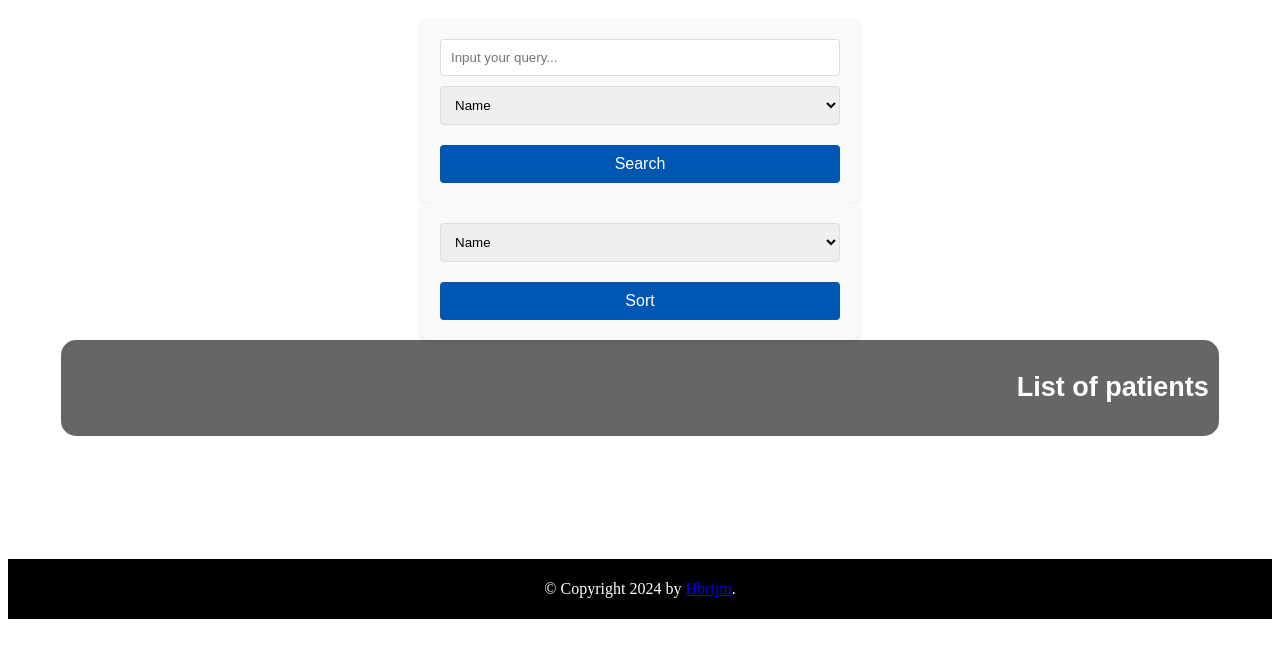
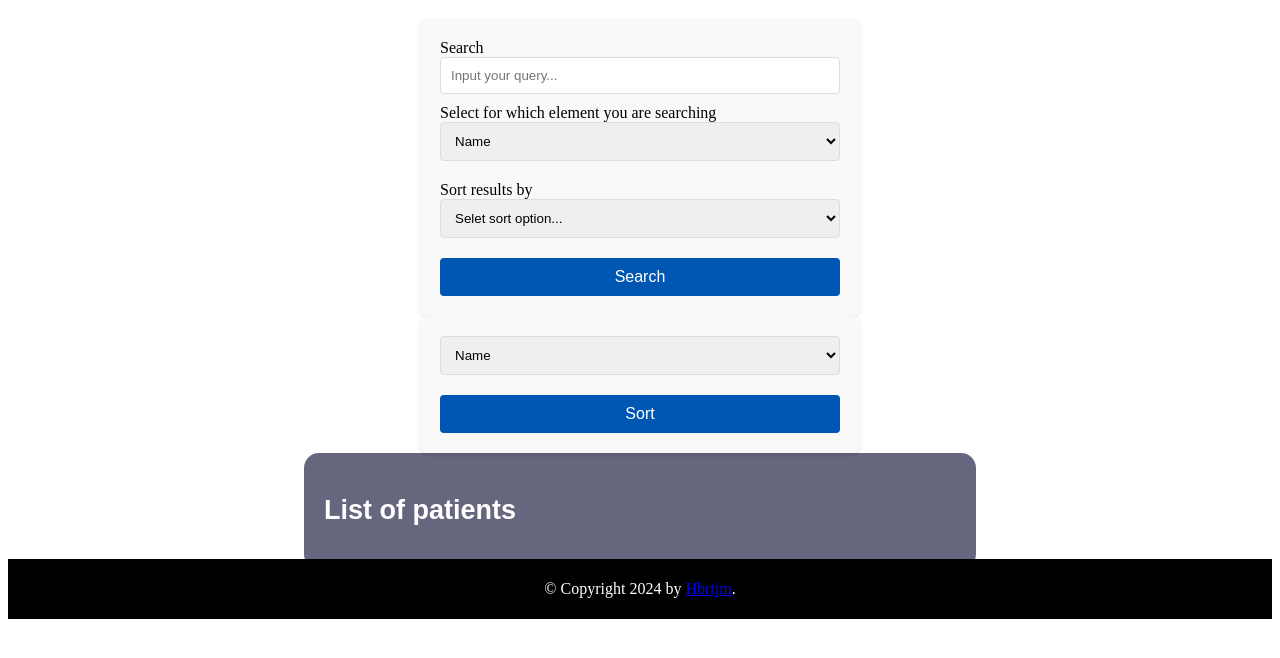
Before and after one commit to Hbrtjm/Easy_Clinic, a Flask app: page /list-patients in a window 1280 px wide. Shown: the part 89-747 px from the top of the page. Run offline with Flask 3, Linux system fonts and the light colour scheme.

Commit message:
Finished working on application

```diff
--- a/app/app.py
+++ b/app/app.py
@@ -23,6 +23,8 @@
     street = db.Column(db.String(200))
     city = db.Column(db.String(200))
     zip_code = db.Column(db.String(7))
+    def __repr__(self):
+        return f"<Patient {self.name}>"
 
 @app.before_request
 def create_database():
@@ -38,28 +40,23 @@
 def add_patients():
     if request.method == "POST":
         names = ["PESEL", "name", "surname", "street", "city", "zip_code"]
-        dictionary = {}
-        print(request.form)
+        patient_data = {}
         try:
             for element in names:
-                dictionary[element] = request.form.get(element)
-            for element in names:
-                print(dictionary[element])
+                patient_data[element] = request.form.get(element)
         except:
-            return render_template("bad_request.html")
-
-        print(dictionary["name"])
+            abort(405, description="Something went wrong while getting patient data")
         patient = Patient(
-            PESEL=int(dictionary["PESEL"]),
-            name=dictionary["name"],
-            surname=dictionary["surname"],
-            street=dictionary["street"],
-            city=dictionary["city"],
-            zip_code=dictionary["zip_code"],
+            PESEL=int(patient_data["PESEL"]),
+            name=patient_data["name"],
+            surname=patient_data["surname"],
+            street=patient_data["street"],
+            city=patient_data["city"],
+            zip_code=patient_data["zip_code"],
         )
         db.session.add(patient)
         db.session.commit()
-        return render_template("add_patients.html")
+        return render_template("add_patients.html",message="Patient added successfully")
     elif request.method == "GET":
         return render_template("add_patients.html")
 
@@ -68,30 +65,56 @@
     if request.method == "GET":
         names=[]
         patients=[]
+        message = "Here all of the search or sorted patients will be listed"
         return render_template("list_patients.html",atients=patients,names=names)
 
 
 @app.route("/list-patients-search", methods=["POST"])
-def list_patients_search(option):
-    value=request.form["searched_value"]
-    patients_list=Patient.query.get()
-    names=["PESEL", "name", "surname", "street", "city", "zip_code"]
-    patients = [ { "PESEL":patient.PESEL, "name":patient.name, "surname":patient.surname, "street":patient.street, "city":patient.city, "zip_code":patient.zip_code } for patient in patients_list ]
+def list_patients_search():
+
+    def search_patient(x):
+        patient,option,value = x
+        if re.search(value,patient[option]):
+            return True
+        else:
+            return False
+
     if request.method == "POST":
-        return render_template("list_patients.html",patients=patients,names=names)
+        value=request.form["search"]
+        option=request.form["option"]
+        sort_by = request.form["sort-by"]
 
+        # Here I am not sure how to get an attribute of an database object that is given in string
+        # So I rewrite all of the data into a dictionary, it might not be the best way to do it
+        message = "The list of patients is empty"
+        patients_list=Patient.query.all()
+        patients = [ { "PESEL":patient.PESEL, "name":patient.name, "surname":patient.surname, "street":patient.street, "city":patient.city, "zip_code":patient.zip_code } for patient in patients_list ]
+        names=["PESEL", "name", "surname", "street", "city", "zip_code"]
+        patients_to_search = [ (patient,option,value) for patient in patients ]
+        patients_to_search = filter(search_patient,patients_to_search)
+        patients = [ patient for patient, option, value in patients_to_search ]
+        if sort_by != "none":
+            patients = sorted(patients,key=lambda patient: patient[sort_by])
+        if len(patients) != 0:
+            if sort_by != "none":
+                message = f"List of all patients for query \"{value}\" sorted by {sort_by}"
+            else:
+                message = f"List of all patients for query \"{value}\" sorted by PESEL"
+        return render_template("list_patients.html",patients=patients,names=names, message=message)
+    else:
+        abort(405,description="Method not allowed")
 @app.route("/list-patients-sort", methods=["POST"])
 def list_patients_sort():
-    option = request.form["option"]
-    patients_list=Patient.query.all()
-    patients = [ { "PESEL":patient.PESEL, "name":patient.name, "surname":patient.surname, "street":patient.street, "city":patient.city, "zip_code":patient.zip_code } for patient in patients_list ]
-    print(option)
-    names=["PESEL", "name", "surname", "street", "city", "zip_code"]
-    sorted(patients,key=lambda patient: patient[option])
-    print(patients)
     if request.method == "POST":
-        return render_template("list_patients.html",patients=patients,names=names)
-
+        message = "The list of patients is empty"
+        option = request.form["option"]
+        patients_list=Patient.query.all()
+        patients = [ { "PESEL":patient.PESEL, "name":patient.name, "surname":patient.surname, "street":patient.street, "city":patient.city, "zip_code":patient.zip_code } for patient in patients_list ]
+        names=["PESEL", "name", "surname", "street", "city", "zip_code"]
+        patients = sorted(patients,key=lambda patient: patient[option])
+        return render_template("list_patients.html",patients=patients,names=names,message=message)
+    else:
+        abort(405,description="Method not allowed")
 
 @app.route("/delete-patient", methods=["POST", "GET"])
 def delete_patient():
@@ -103,16 +126,16 @@
                 db.session.delete(patient_to_delete)
                 db.session.commit()
             except Exception as e:
-                flash(f'Error deleting patient: {e}', 'error')
+                abort(500, description=str(e))
             return render_template('delete_patient.html',message="Patient deleted successfully")
         else:
             return render_template('delete_patient.html',message="Patient doesn't exist in the database")
     elif request.method == "GET":
         return render_template("delete_patient.html")
     else:
-        abort(400, description="Bad request")
+        abort(405, description="Bad request")
 
-@app.route("/edit-patients", methods=["GET","POST"])
+@app.route("/edit-patient", methods=["GET","POST"])
 def edit_patient():
     if request.method == "GET":
         return render_template("edit_patient.html")
@@ -121,8 +144,6 @@
         try:
             option = request.form["option"]
             PESEL = request.form["PESEL"]
-            if not re("[0-9]{9}",PESEL):
-                abort(400, description="PESEL is in the wrong format")
         except:
             abort(400, description="PESEL was not provided")
         patient_to_edit = Patient.query.get_or_404(PESEL)
@@ -143,7 +164,7 @@
         except Exception as e:
             abort(500, description=str(e))
     else:
-        abort(400, description="Wrong http method")
+        abort(405, description="Method not allowed")
 
 
 @app.errorhandler(404)
--- a/app/static/list_patients.css
+++ b/app/static/list_patients.css
@@ -1,3 +1,10 @@
+
+.form-containter
+{
+        display: table-cell;
+        overflow: hidden;
+        text-align: center;
+}
 
 .sort-box
 {
@@ -78,27 +85,29 @@
 
 #container
 {
-        width: 90%;
+        width: 50%;
         height: 65%;
         top: 100px;
         bottom: 0;
         left: 0;
         right: 0;
         margin: 0 auto -10px;
-        padding: 10px;
+        padding: 20px;
 
-        background-color: rgba(0, 0, 0, 0.6);
+        background-color: rgba(0, 0, 40, 0.6);
         border:0px solid black;
         border-radius:15px;
 
         font-family: 'PT Sans', arial, serif;
         color:#ffffff;
-        text-align:right;
+        text-align:left;
         font-size:18px;
+        border: 2px;
 }
 
 #patients-content
 {
+        padding-left: 30px;
         font-family: 'PT Sans', arial, serif;
         color:#ffffff;
         text-align:left;
--- a/app/templates/add_patients.html
+++ b/app/templates/add_patients.html
@@ -7,6 +7,9 @@
     <div class="form-container">
             <form action="/add-patients" method="POST">
                 <h2>Add patient</h2>
+                {% if message %}
+                <p>{{message}}</p>
+                {% endif %}
                 <div class="form-group">
                     <label for="name">Name</label>
                     <input class="input-box" type="text" id="name" name="name" placeholder="Please enter patient's name...">
--- a/app/templates/base.html
+++ b/app/templates/base.html
@@ -30,7 +30,7 @@
                     <button id="delete-patient" onClick="goTo(this.id)">Delete patient</button>
                 </li>
                 <li>
-                    <button id="edit-patients" onClick="goTo(this.id)">Edit patient</button>
+                    <button id="edit-patient" onClick="goTo(this.id)">Edit patient</button>
                 </li>
             </ul>
         </nav>
--- a/app/templates/delete_patient.html
+++ b/app/templates/delete_patient.html
@@ -8,7 +8,7 @@
         <form action="/delete-patient" method="POST">
             <h2>Patient deletion</h2>
             {% if message %}
-                {{ message }}
+            <p>{{message}}</p>
             {% endif %}
             <div class="form-group">
                 <label for="PESEL">PESEL</label>
--- a/app/templates/list_patients.html
+++ b/app/templates/list_patients.html
@@ -12,8 +12,19 @@
     <div class="form-container">
     <form action="/list-patients-search" method="POST">
         <div class="search-box">
+            <label for="search">Search</label>
             <input type="text" id="search" name="search" placeholder="Input your query...">
+            <label for="option">Select for which element you are searching</label>
             <select name="option" id="option">
+                <option value="name">Name</option>
+                <option value="surname">Surname</option>
+                <option value="street">Street</option>
+                <option value="zip_code">Zip code</option>
+                <option value="city">City</option>
+            </select>
+            <label for="option">Sort results by</label>
+            <select name="sort-by" id="sort-by">
+                <option value="none">Selet sort option...</option>
                 <option value="name">Name</option>
                 <option value="surname">Surname</option>
                 <option value="street">Street</option>
@@ -41,12 +52,18 @@
         <div id="bar">
         </div>
         <div id="patients-content">
-        {% for patient in patients %}
-            {% for element in patient %}
+        {% if message %}
+            <p>{{message}}</p>
+        {% endif %}
+        <table>
+            {% for patient in patients %}
+            <tr><td>{% for element in patient %}
                 <p>{{ names[loop.index-1] }}: {{ patient[element] }}<p>
             {% endfor %}
-            <br>
+                </td></tr>
+
         {% endfor %}
+        </table>
         </div>
     </div>
 </main>
```
Also changed, not shown: app/Patients.db, 1 other file.
